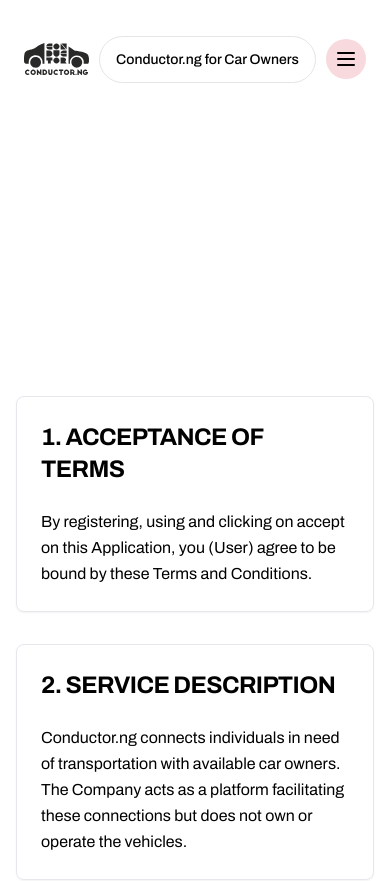
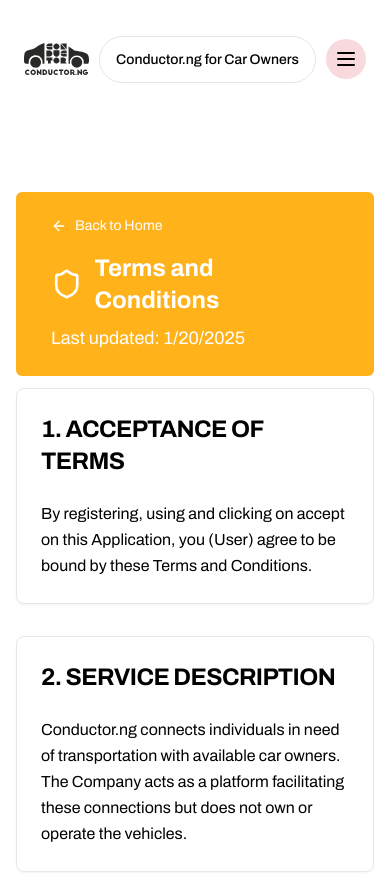
Before and after one commit to Conductor-NG/website, a Next.js app: page /terms-and-conditions in a window 390 px wide. Shown: the top 881 px of the page. Built offline with nearby package versions, Linux system fonts and the light colour scheme.

Commit message:
fixed css for terms and condition page & action buttons not clicking o the home page

```diff
--- a/app/globals.css
+++ b/app/globals.css
@@ -1,8 +1,6 @@
 @tailwind base;
 @tailwind components;
 @tailwind utilities;
-
-
 
 html,
 body {
@@ -16,7 +14,10 @@
   margin: 0;
   box-sizing: border-box;
 }
-
+:root {
+  --primary-color: #000;
+  --secondary-color: #ffb21a;
+}
 img {
   width: 100%;
 }
--- a/app/terms-and-conditions/page.tsx
+++ b/app/terms-and-conditions/page.tsx
@@ -25,7 +25,7 @@
             </Link>
             <div className="flex items-center mb-2">
               <Shield className="mr-3 h-8 w-8" />
-              <h1 className="text-3xl md:text-4xl font-bold">
+              <h1 className="text-2xl md:text-4xl font-bold">
                 Terms and Conditions
               </h1>
             </div>
--- a/components/whatWeAreAbout/whatWeAreAboutCard.tsx
+++ b/components/whatWeAreAbout/whatWeAreAboutCard.tsx
@@ -63,9 +63,12 @@
         />
       </div>
 
-      <button className="flex md:hidden mt-[24px] items-center bg-transparent py-[12px] underline decoration-tertiary/20 font-medium text-tertiary">
-        <span>{buttonText}</span> <ChevronRight className="h-[14px]" />
-      </button>
+      <Link href="#scan">
+        {" "}
+        <button className="flex md:hidden mt-[24px] items-center bg-transparent py-[12px] underline decoration-tertiary/20 font-medium text-tertiary">
+          <span>{buttonText}</span> <ChevronRight className="h-[14px]" />
+        </button>
+      </Link>
     </div>
   );
 };
```
